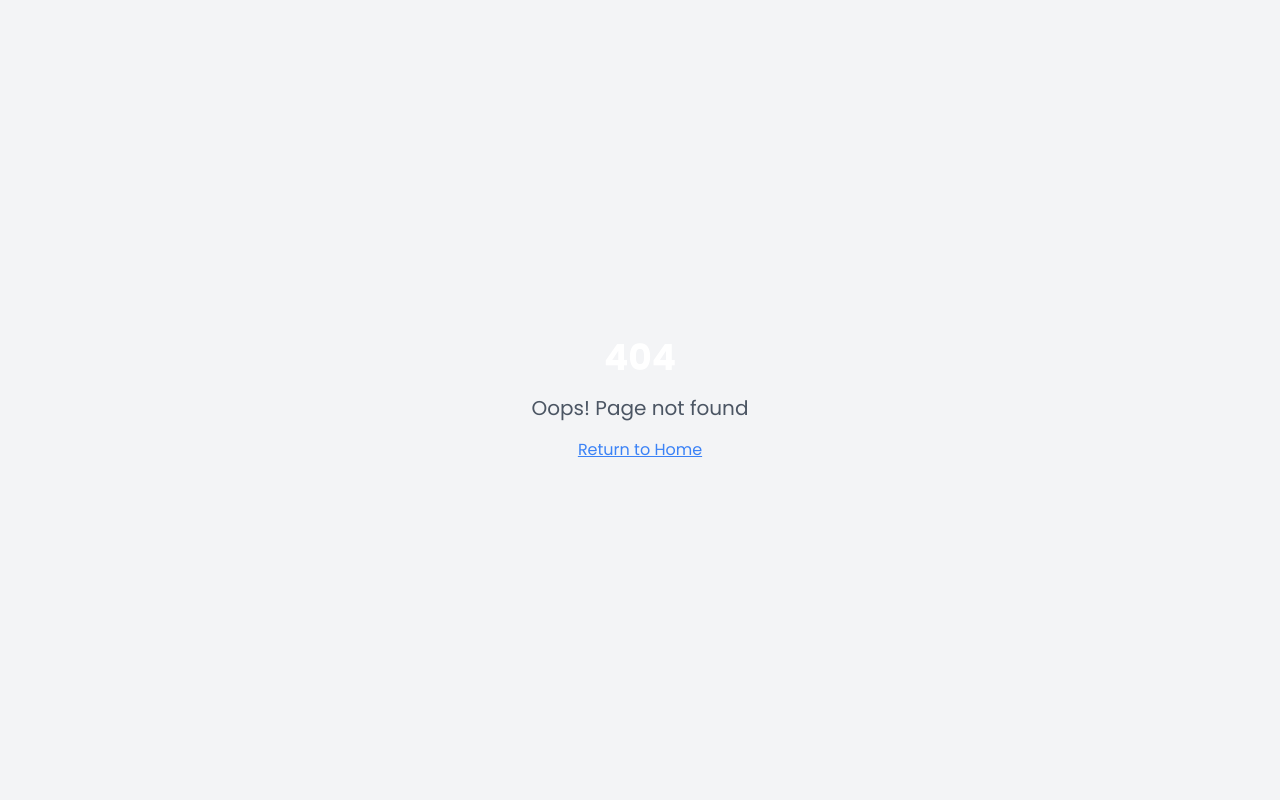
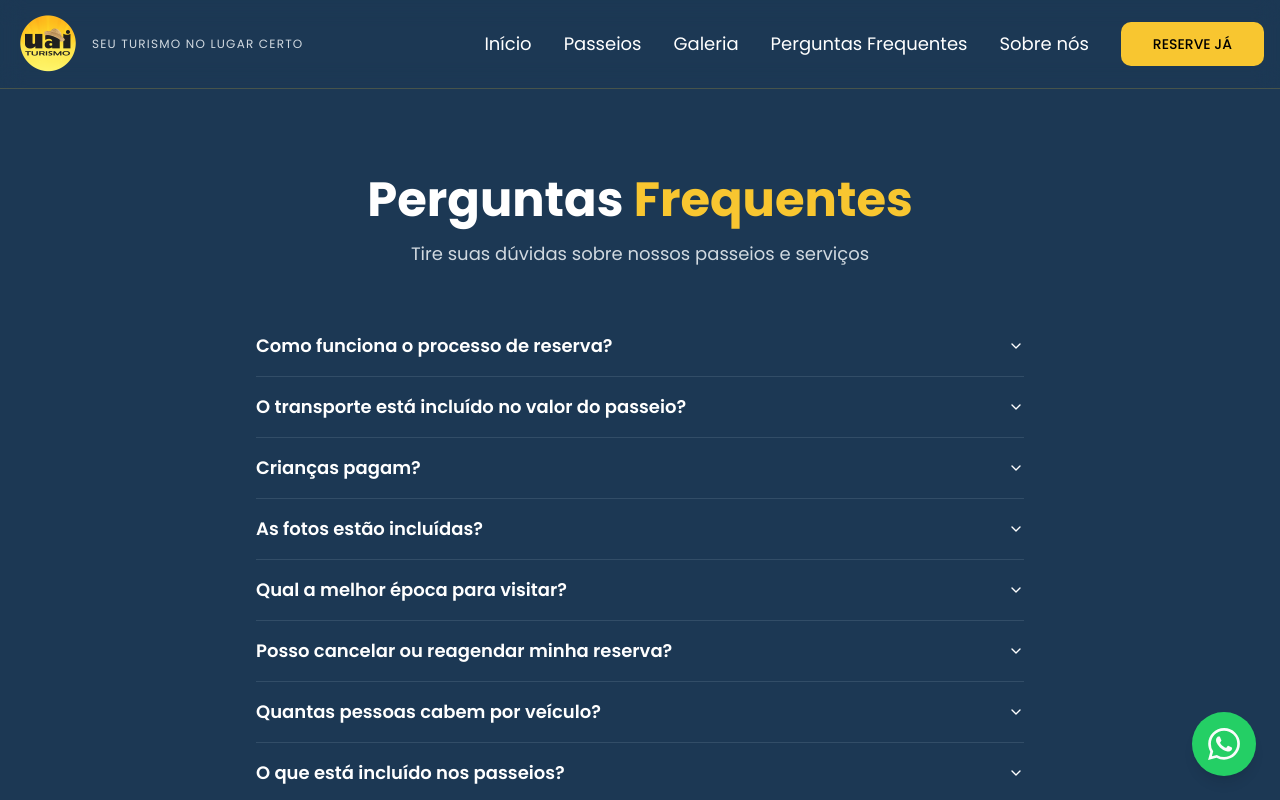
Before and after one commit to thiagohenrico/uai-turismo-eb6dbf14, a React (Vite) app: page /perguntas-frequentes in a window 1280 px wide. Before the commit this address had no page. Shown: the top 800 px of the page. Built offline with nearby package versions, Linux system fonts and the light colour scheme; the HTML template or start-up script is replaced by a standard one.

Commit message:
Add Perguntas Frequentes route
Expose a new menu item "Perguntas Frequentes", add a dedicated page component for Frequent Questions, and wire up header routing to navigate to an external/standalone page for FAQs.

```diff
--- a/src/App.tsx
+++ b/src/App.tsx
@@ -9,6 +9,7 @@ import NotFound from "./pages/NotFound";
 import PoliticaPrivacidade from "./pages/PoliticaPrivacidade";
 import PoliticaPublicidade from "./pages/PoliticaPublicidade";
 import SobreNos from "./pages/SobreNos";
+import PerguntasFrequentes from "./pages/PerguntasFrequentes";
 import PraiaCarneiros from "./pages/passeios/PraiaCarneiros";
 import SaoMiguel from "./pages/passeios/SaoMiguel";
 import MaragogiBarraGrande from "./pages/passeios/MaragogiBarraGrande";
@@ -30,6 +31,7 @@ const App = () => (
         <Routes>
           <Route path="/" element={<Index />} />
           <Route path="/sobre-nos" element={<SobreNos />} />
+          <Route path="/perguntas-frequentes" element={<PerguntasFrequentes />} />
           <Route path="/passeios/praia-carneiros" element={<PraiaCarneiros />} />
           <Route path="/passeios/sao-miguel" element={<SaoMiguel />} />
           <Route path="/passeios/maragogi-barra-grande" element={<MaragogiBarraGrande />} />
--- a/src/components/Header.tsx
+++ b/src/components/Header.tsx
@@ -48,6 +48,9 @@ const Header = ({ onReserveClick }: HeaderProps) => {
             <button onClick={() => scrollToSection("galeria")} className="text-lg text-foreground hover:text-primary transition-colors">
               Galeria
             </button>
+            <Link to="/perguntas-frequentes" className="text-lg text-foreground hover:text-primary transition-colors">
+              Perguntas Frequentes
+            </Link>
             <Link to="/sobre-nos" className="text-lg text-foreground hover:text-primary transition-colors">
               Sobre nós
             </Link>
@@ -74,6 +77,9 @@ const Header = ({ onReserveClick }: HeaderProps) => {
             <button onClick={() => scrollToSection("galeria")} className="text-lg text-foreground hover:text-primary transition-colors text-left">
               Galeria
             </button>
+            <Link to="/perguntas-frequentes" className="text-lg text-foreground hover:text-primary transition-colors text-left" onClick={() => setIsOpen(false)}>
+              Perguntas Frequentes
+            </Link>
             <Link to="/sobre-nos" className="text-lg text-foreground hover:text-primary transition-colors text-left" onClick={() => setIsOpen(false)}>
               Sobre nós
             </Link>
--- /dev/null
+++ b/src/pages/PerguntasFrequentes.tsx
@@ -0,0 +1,24 @@
+import Header from "@/components/Header";
+import Footer from "@/components/Footer";
+import WhatsAppButton from "@/components/WhatsAppButton";
+import FrequentQuestions from "@/components/FrequentQuestions";
+import { useState } from "react";
+import BookingDialog from "@/components/BookingDialog";
+
+const PerguntasFrequentes = () => {
+  const [isBookingOpen, setIsBookingOpen] = useState(false);
+
+  return (
+    <div className="min-h-screen bg-background">
+      <Header onReserveClick={() => setIsBookingOpen(true)} />
+      <main className="pt-24">
+        <FrequentQuestions />
+      </main>
+      <Footer />
+      <WhatsAppButton onClick={() => setIsBookingOpen(true)} />
+      <BookingDialog isOpen={isBookingOpen} onClose={() => setIsBookingOpen(false)} />
+    </div>
+  );
+};
+
+export default PerguntasFrequentes;
```
